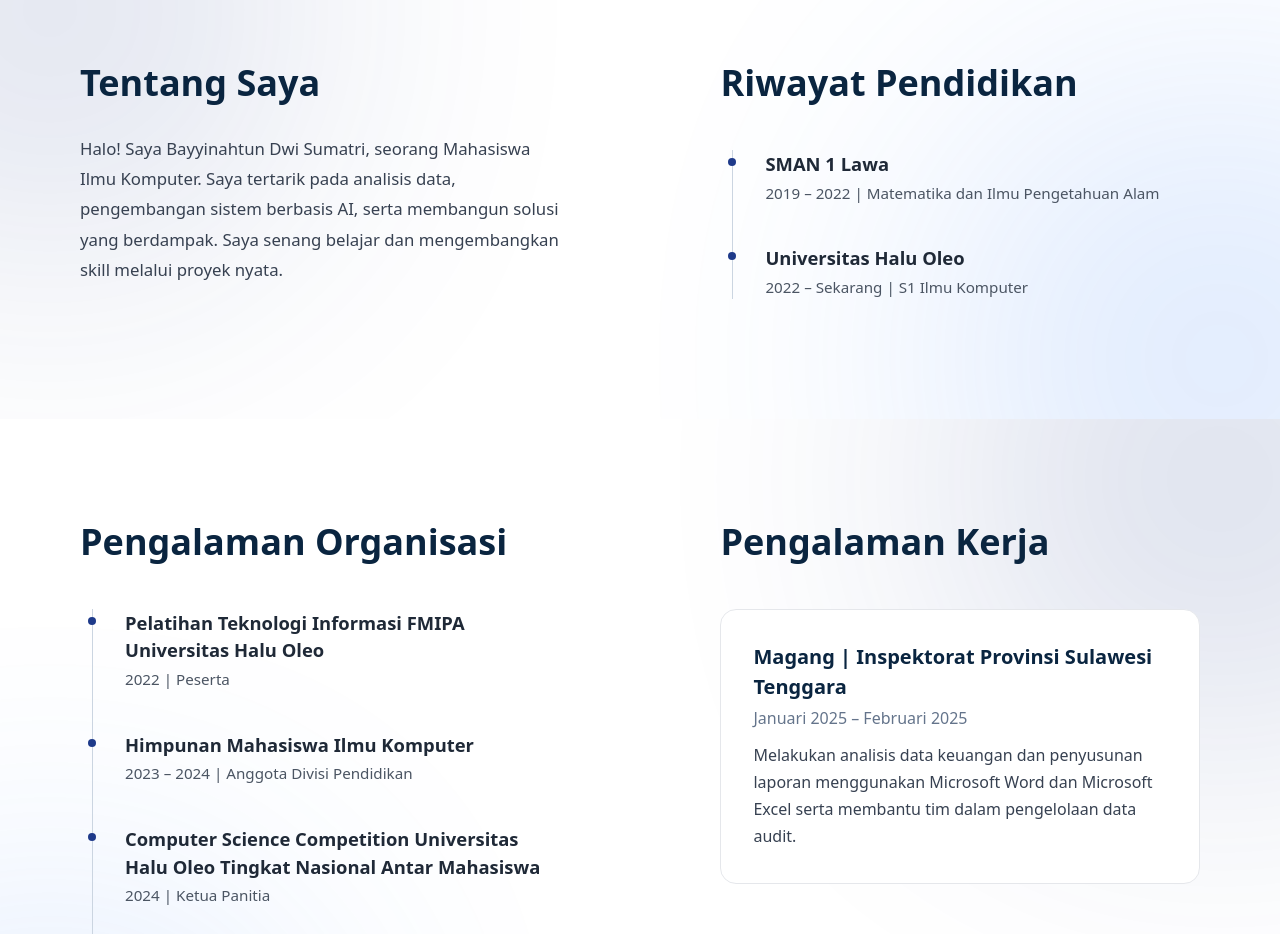
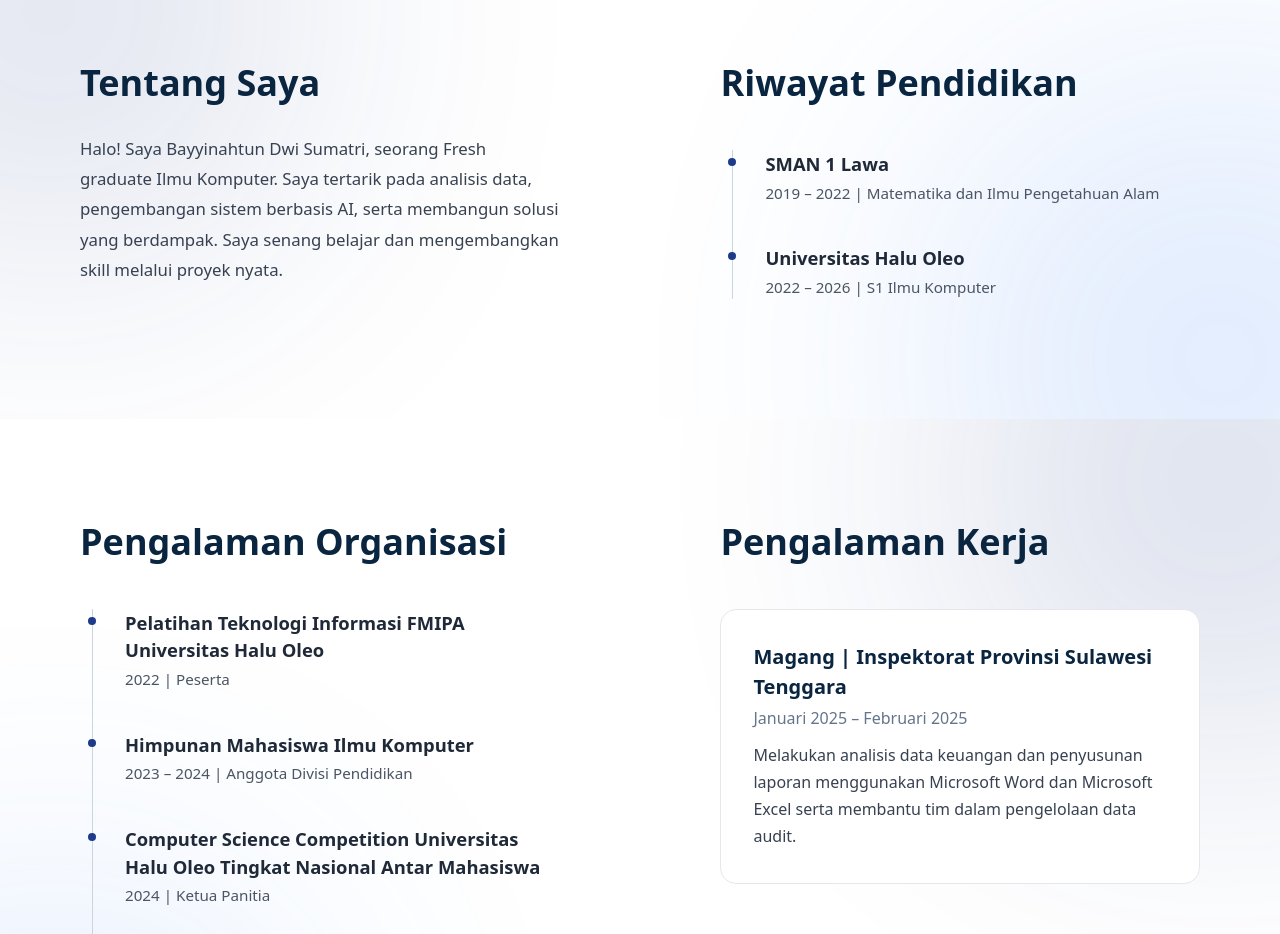
Before and after one commit to skzfr17/bayyinahtun.github.io, a Vue app: page / in a window 1280 px wide. Shown: the part 840-1774 px from the top of the page. Built offline with nearby package versions, Linux system fonts and the light colour scheme.

Commit message:
Update Education

```diff
--- a/src/components/Education.vue
+++ b/src/components/Education.vue
@@ -13,7 +13,7 @@
         <div v-intersect class="lg:w-1/2 fade-up">
           <h2 class="section-title">Tentang Saya</h2>
           <p class="section-text">
-            Halo! Saya Bayyinahtun Dwi Sumatri, seorang Mahasiswa Ilmu Komputer. Saya tertarik pada analisis data,
+            Halo! Saya Bayyinahtun Dwi Sumatri, seorang Fresh graduate Ilmu Komputer. Saya tertarik pada analisis data,
             pengembangan sistem berbasis AI, serta membangun solusi yang berdampak.
             Saya senang belajar dan mengembangkan skill melalui proyek nyata.
           </p>
@@ -39,7 +39,7 @@
               <span class="timeline-dot"></span>
               <h3 class="timeline-title">Universitas Halu Oleo</h3>
               <p class="timeline-text">
-                2022 – Sekarang | S1 Ilmu Komputer
+                2022 – 2026 | S1 Ilmu Komputer
               </p>
             </div>
           </div>
```
